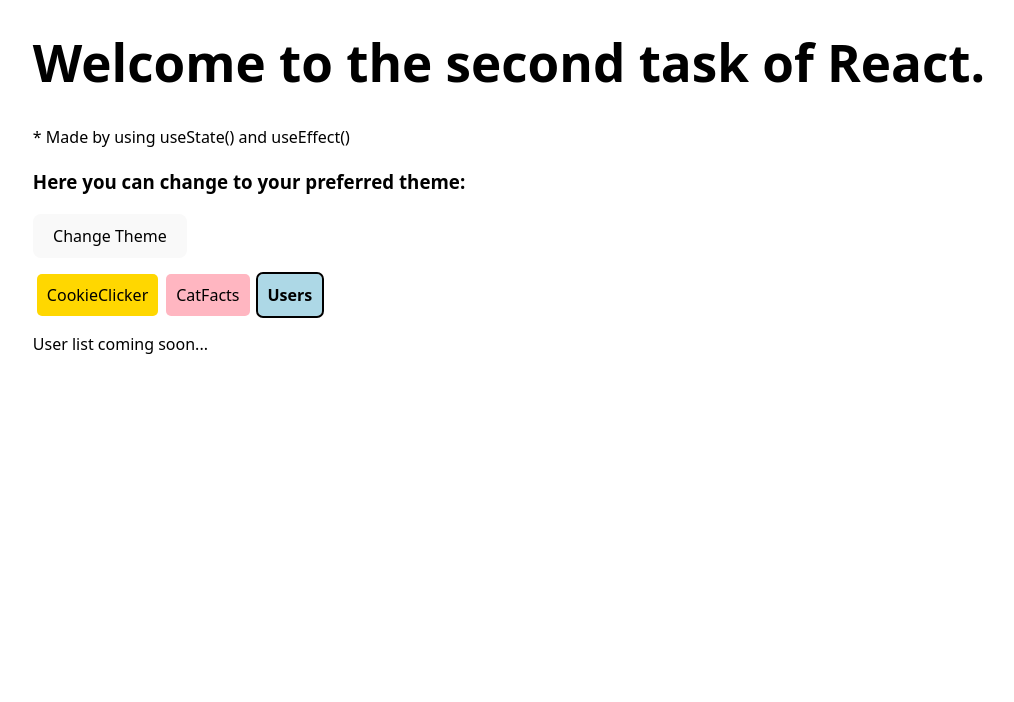
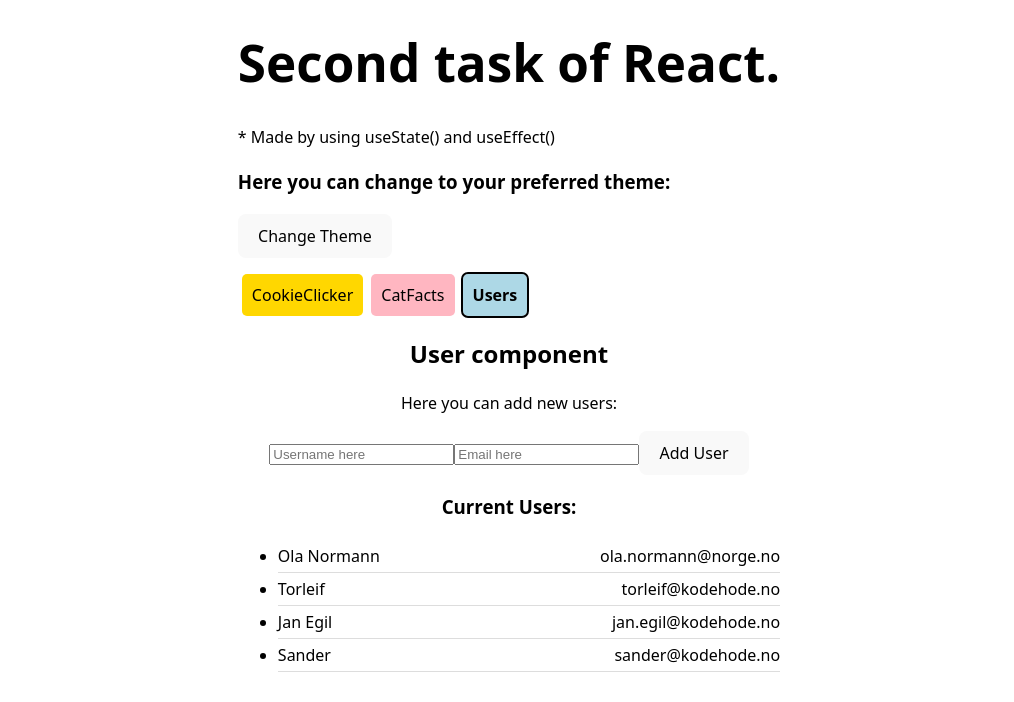
Before and after one commit to Golvi1124/react-second, a React (Vite) app: page / in a window 1280 px wide. Both pictures are taken after a click on the button "Users". Shown: the top 702 px of the page, without its empty margins (131-1145 px from the left). Built offline with nearby package versions, Linux system fonts and the light colour scheme.

Commit message:
Users done + some comments

```diff
--- a/src/components/Header.jsx
+++ b/src/components/Header.jsx
@@ -1,7 +1,7 @@
 export default function Header() {
   return (
     <header>
-      <h1>Welcome to the second task of React.</h1>
+      <h1>Second task of React.</h1>
       <p>* Made by using useState() and useEffect()</p>
       <h3>Here you can change to your preferred theme:</h3>
     </header>
--- a/src/tasks/CookieClicker.jsx
+++ b/src/tasks/CookieClicker.jsx
@@ -1,8 +1,10 @@
 import { useState } from "react";
 
 export default function CookieClicker() {
+  // The initial state is passed as an argument to useState.
   const [count, setCount] = useState(0);
-  const handleClick = () => setCount((c) => c + 1);
+  // function that updates
+  const handleClick = () => setCount((prev) => prev + 1);
   const [isVisible, setIsVisible] = useState(false);
   const toggleVisibility = () => setIsVisible(!isVisible);
 
--- a/src/tasks/Users.jsx
+++ b/src/tasks/Users.jsx
@@ -1,3 +1,74 @@
+import { useState } from "react";
+
 export default function Users() {
-  return <p>User list coming soon...</p>;
+  const mockData = [
+    { username: "Ola Normann", email: "ola.normann@norge.no" },
+    { username: "Torleif", email: "torleif@kodehode.no" },
+    { username: "Jan Egil", email: "jan.egil@kodehode.no" },
+    { username: "Sander", email: "sander@kodehode.no" },
+  ];
+
+  const [users, setUsers] = useState(mockData);
+  // State to hold the new user details, This will be used to add a new user to the list.
+  const [newUser, setNewUser] = useState({});
+
+  function handleUpdate(e) {
+    const { name, value } = e.target;
+    setNewUser((prev) => ({ ...prev, [name]: value }));
+    // This updates the newUser state with the input values.
+    // The spread operator (...) is used to keep the previous values and update only the changed one.
+  }
+
+  function addUser() {
+    // Check if all fields are filled
+    if (newUser.username && newUser.email) {
+      setUsers((prev) => [newUser, ...prev]);
+      setNewUser({}); // Reset newUser state after adding it to the list
+    } else {
+      alert("Please fill in all fields.");
+    }
+  }
+
+  return (
+    <div style={{ textAlign: "center" }}>
+      <h2>User component</h2>
+      <p>Here you can add new users:</p>
+
+      <input
+        type="text"
+        name="username"
+        placeholder="Username here"
+        value={newUser.username || ""} // To avoid uncontrolled input warning
+        // value is set to newUser.username or an empty string if newUser.username is undefined
+        onChange={handleUpdate}
+      />
+      <input
+        type="email"
+        name="email"
+        placeholder="Email here"
+        value={newUser.email || ""}
+        onChange={handleUpdate}
+      />
+      <button onClick={addUser}>Add User</button>
+
+      <h3>Current Users:</h3>
+      <ul>
+        {users.map((user, i) => (
+          <li key={i}>
+            <div
+              style={{
+                display: "flex",
+                justifyContent: "space-between",
+                padding: "4px 0",
+                borderBottom: "1px solid #ddd",
+              }}
+            >
+              <span>{user.username}</span>
+              <span>{user.email}</span>
+            </div>
+          </li>
+        ))}
+      </ul>
+    </div>
+  );
 }
```
